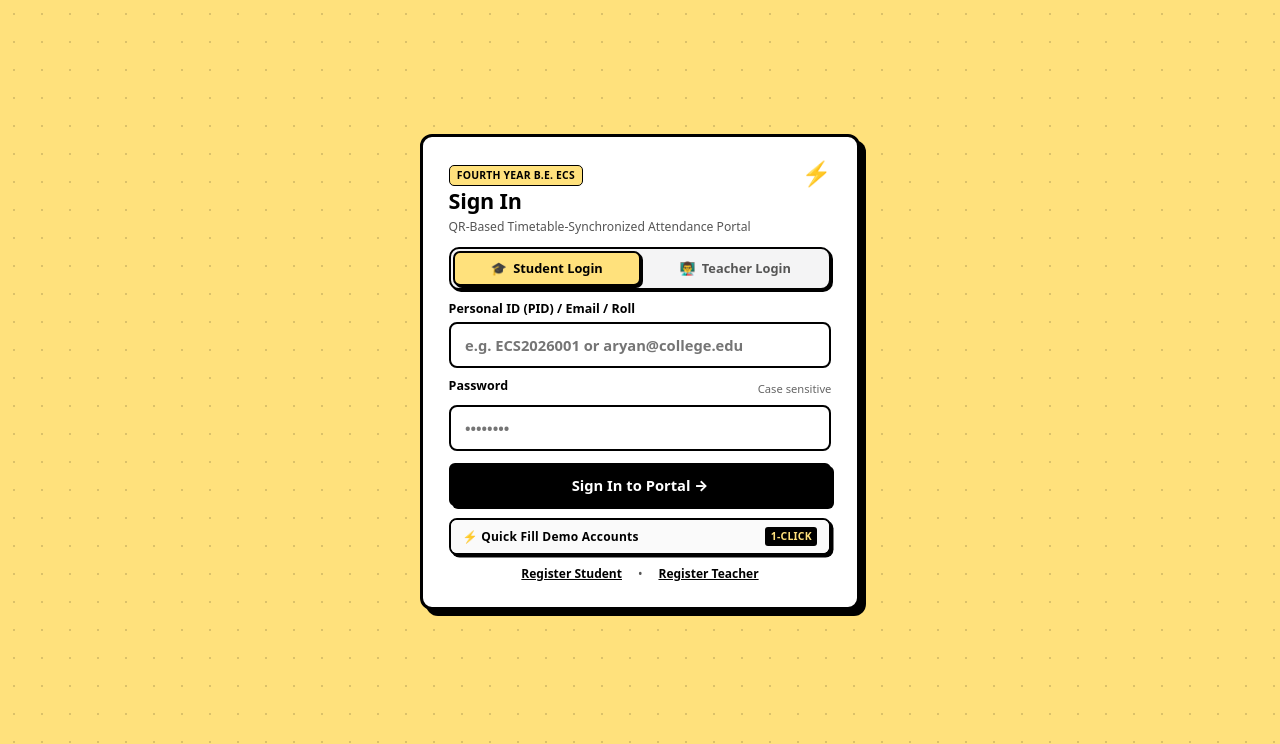
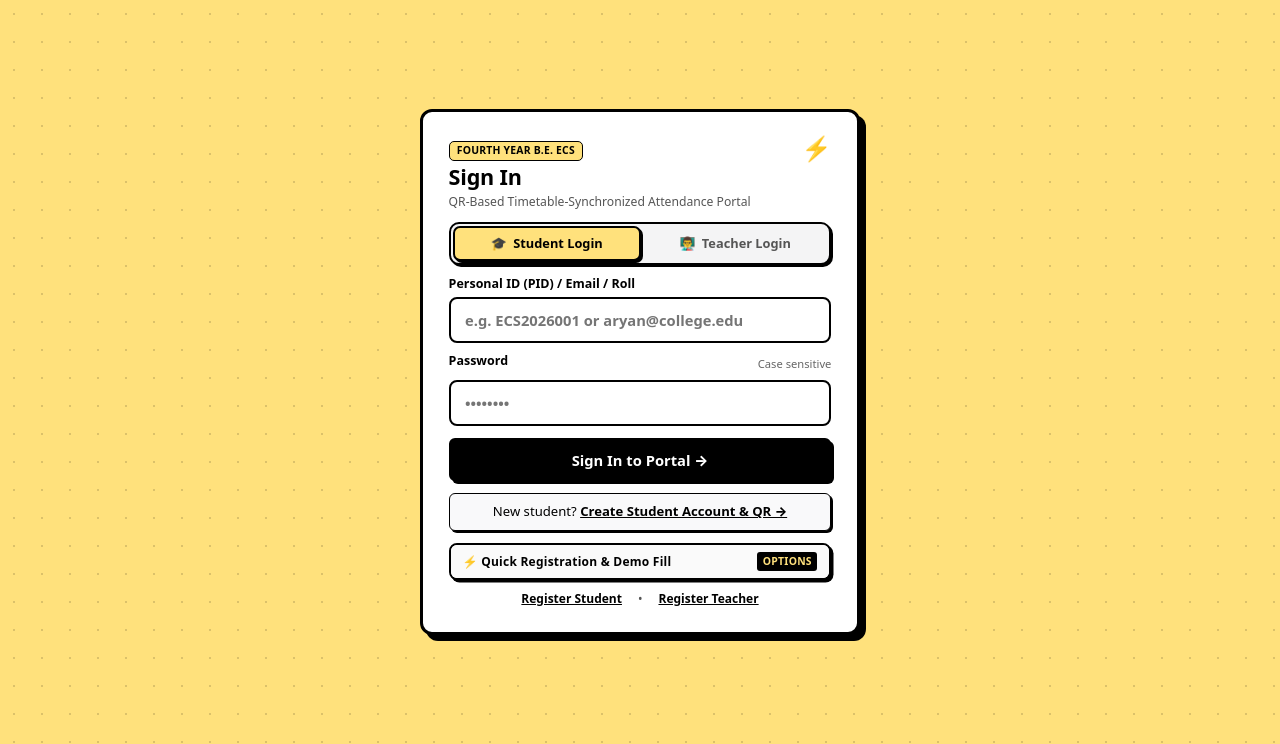
Before and after one commit to siddhantmeher45-stack/Qr-Scan-Attendance, a Flask app: page /login in a window 1280 px wide. Shown: the part 56-800 px from the top of the page. Run offline with Flask 3, Linux system fonts and the light colour scheme; some web fonts are replaced.

Commit message:
Add teacher registration option to login page and protect teacher registration with secret code 031926

```diff
--- a/app.py
+++ b/app.py
@@ -122,12 +122,17 @@ def register_student_post():
 
 @app.route('/register-teacher-post', methods=['POST'])
 def register_teacher_post():
+    secret_code = request.form.get('secret_code', '').strip()
     teacher_id = request.form.get('teacher_id', '').strip().upper()
     name = request.form.get('name', '').strip()
     email = request.form.get('email', '').strip().lower()
     password = request.form.get('password', '').strip()
     department = request.form.get('department', 'ECS').strip()
     subjects = request.form.get('subjects', '').strip()
+
+    TEACHER_SECRET_CODE = '031926'
+    if secret_code != TEACHER_SECRET_CODE:
+        return render_template('register.html', active_tab='teacher', error="Invalid Faculty Secret Code. Only authorized teachers can create an account.")
 
     if not all([teacher_id, name, email, password, subjects]):
         return render_template('register.html', active_tab='teacher', error="All fields marked with * are required.")
--- a/templates/login.html
+++ b/templates/login.html
@@ -167,23 +167,39 @@
                 </button>
             </form>
 
+            <!-- Dynamic Registration Callout Based on Selected Role -->
+            <div id="registration-prompt" style="margin-top:0.75rem; text-align:center; font-size:0.82rem; padding:0.5rem 0.65rem; border-radius:6px; background:#f9f9fa; border:1.5px solid #000; box-shadow:2px 2px 0 #000;">
+                <div id="student-reg-prompt">
+                    New student? <a href="/register?role=student" style="color:#000; font-weight:800; text-decoration:underline;">Create Student Account & QR →</a>
+                </div>
+                <div id="teacher-reg-prompt" style="display:none;">
+                    New faculty member? <a href="/register?role=teacher" style="color:#000; font-weight:800; text-decoration:underline;">Register Teacher Account (Code Required) 👨‍🏫 →</a>
+                </div>
+            </div>
+
             <!-- Quick Demo Accounts (Collapsible for Clean Production Appearance) -->
             <details class="demo-credentials-accordion">
                 <summary>
-                    <span>⚡ Quick Fill Demo Accounts</span>
-                    <span style="font-size:0.65rem; background:#000; color:#ffe17c; padding:0.1rem 0.35rem; border-radius:3px; font-weight:700;">1-CLICK</span>
+                    <span>⚡ Quick Registration & Demo Fill</span>
+                    <span style="font-size:0.65rem; background:#000; color:#ffe17c; padding:0.1rem 0.35rem; border-radius:3px; font-weight:700;">OPTIONS</span>
                 </summary>
                 <div class="demo-credentials-body">
-                    <div style="display:grid; grid-template-columns:1fr 1fr; gap:0.45rem;">
+                    <div style="display:grid; grid-template-columns:1fr 1fr; gap:0.45rem; margin-bottom:0.45rem;">
                         <a href="/register?role=student" style="text-decoration:none; color:inherit; background:#f9f9fa; border:1.5px solid #000; border-radius:5px; padding:0.4rem 0.5rem; transition:transform 0.1s; display:block;" onmouseover="this.style.background='#ffe17c'" onmouseout="this.style.background='#f9f9fa'">
-                            <div style="font-weight:800; font-size:0.74rem;">🎓 New Student</div>
+                            <div style="font-weight:800; font-size:0.74rem;">🎓 Student Sign Up</div>
                             <div style="font-size:0.68rem; color:#444;">Register fresh PID</div>
-                            <div style="font-size:0.65rem; color:#166534; font-weight:700;">+ Sign Up →</div>
+                            <div style="font-size:0.65rem; color:#166534; font-weight:700;">+ Student Register →</div>
                         </a>
-                        <div onclick="fillDemo('teacher', 'T_VR', 'teacher123')" style="cursor:pointer; background:#f9f9fa; border:1.5px solid #000; border-radius:5px; padding:0.4rem 0.5rem; transition:transform 0.1s;" onmouseover="this.style.background='#b7c6c2'" onmouseout="this.style.background='#f9f9fa'">
-                            <div style="font-weight:800; font-size:0.74rem;">👨‍🏫 Teacher (VR)</div>
-                            <div style="font-size:0.68rem; color:#444;">ID: <code>T_VR</code> (PLCA)</div>
-                            <div style="font-size:0.65rem; color:#777;">Pass: teacher123</div>
+                        <a href="/register?role=teacher" style="text-decoration:none; color:inherit; background:#f9f9fa; border:1.5px solid #000; border-radius:5px; padding:0.4rem 0.5rem; transition:transform 0.1s; display:block;" onmouseover="this.style.background='#b7c6c2'" onmouseout="this.style.background='#f9f9fa'">
+                            <div style="font-weight:800; font-size:0.74rem;">👨‍🏫 Teacher Sign Up</div>
+                            <div style="font-size:0.68rem; color:#444;">Code required</div>
+                            <div style="font-size:0.65rem; color:#166534; font-weight:700;">+ Teacher Register →</div>
+                        </a>
+                    </div>
+                    <div style="border-top:1px dashed #ccc; padding-top:0.35rem; display:flex; justify-content:space-between; align-items:center;">
+                        <span style="font-size:0.68rem; color:#666;">Or 1-click fill faculty:</span>
+                        <div onclick="fillDemo('teacher', 'T_VR', 'teacher123')" style="cursor:pointer; background:#f4f4f5; border:1px solid #000; border-radius:4px; padding:0.2rem 0.5rem; font-size:0.72rem; font-weight:800;" onmouseover="this.style.background='#ffe17c'" onmouseout="this.style.background='#f4f4f5'">
+                            ⚡ Fill Teacher (T_VR)
                         </div>
                     </div>
                 </div>
@@ -208,6 +224,8 @@
         const teacherBtn = document.getElementById('btn-teacher');
         const identifierLabel = document.getElementById('identifier-label');
         const identifierInput = document.getElementById('identifier-input');
+        const studentPrompt = document.getElementById('student-reg-prompt');
+        const teacherPrompt = document.getElementById('teacher-reg-prompt');
 
         roleInput.value = selectedRole;
 
@@ -216,11 +234,15 @@
             teacherBtn.classList.add('active');
             identifierLabel.textContent = "Teacher ID / Faculty Email";
             identifierInput.placeholder = "e.g. T_VR or vr@college.edu";
+            studentPrompt.style.display = 'none';
+            teacherPrompt.style.display = 'block';
         } else {
             teacherBtn.classList.remove('active');
             studentBtn.classList.add('active');
             identifierLabel.textContent = "Personal ID (PID) / Email / Roll Number";
             identifierInput.placeholder = "e.g. ECS2026001 or aryan@college.edu";
+            teacherPrompt.style.display = 'none';
+            studentPrompt.style.display = 'block';
         }
     }
 
```
Also changed, not shown: templates/register.html (+14 -0 lines).
